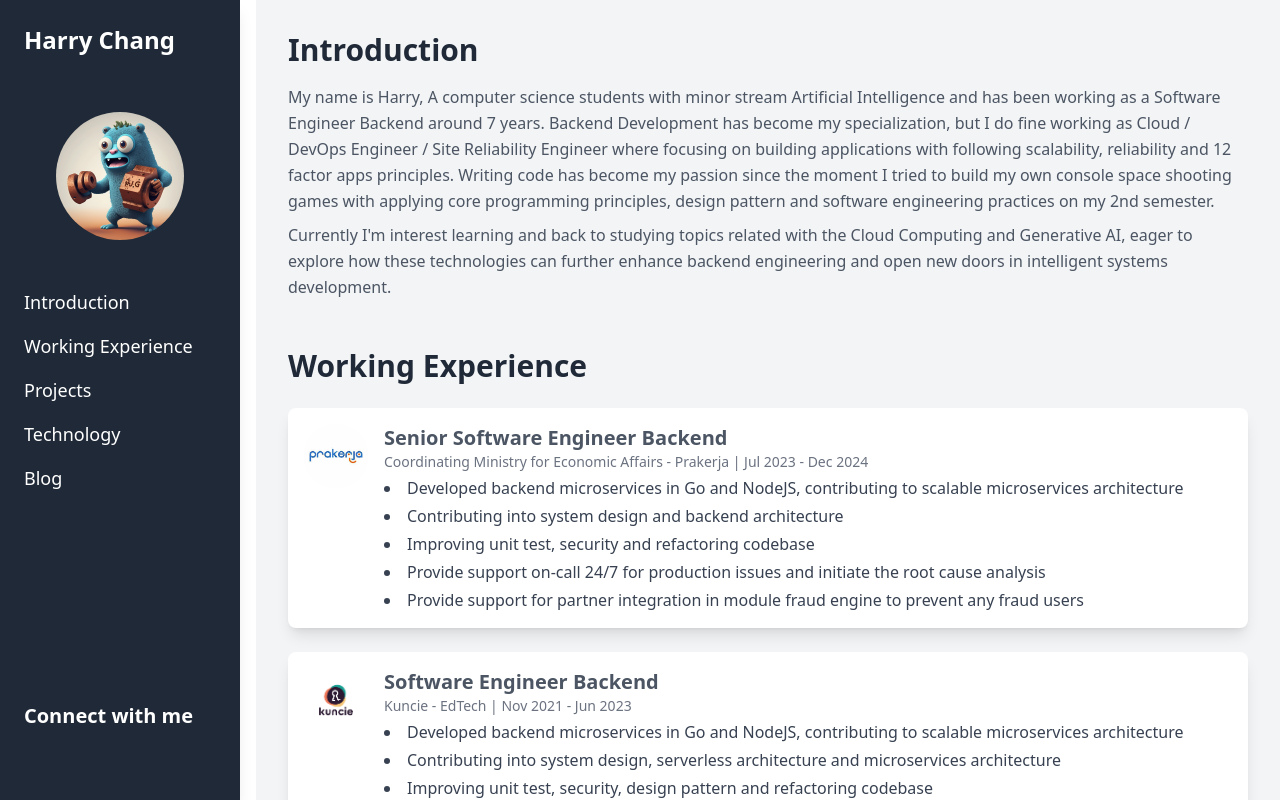
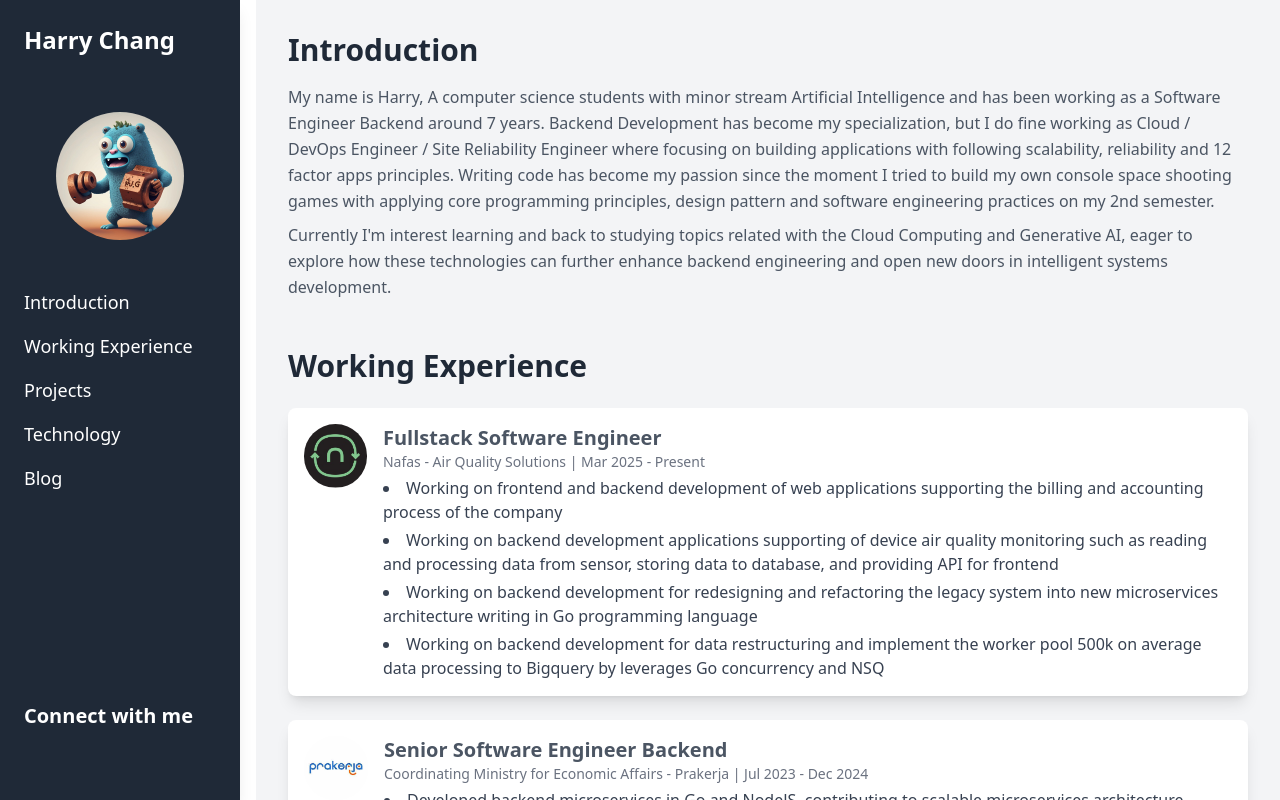
Before and after one commit to HarryChang30/harry-portofolio, a SvelteKit app: page / in a window 1280 px wide. Shown: the top 800 px of the page. Built offline with nearby package versions, Linux system fonts and the light colour scheme; some icons are missing.

Commit message:
update cv portofolio

```diff
--- a/src/components/Experience.svelte
+++ b/src/components/Experience.svelte
@@ -1,5 +1,17 @@
 <script>
     export let experiences = [
+        {
+            company: "Nafas - Air Quality Solutions",
+            logo: "/logos/nafas.png",
+            position: "Fullstack Software Engineer",
+            duration: "Mar 2025 - Present",
+            description: [
+                "Working on frontend and backend development of web applications supporting the billing and accounting process of the company",
+                "Working on backend development applications supporting of device air quality monitoring such as reading and processing data from sensor, storing data to database, and providing API for frontend",
+                "Working on backend development for redesigning and refactoring the legacy system into new microservices architecture writing in Go programming language",
+                "Working on backend development for data restructuring and implement the worker pool 500k on average data processing to Bigquery by leverages Go concurrency and NSQ",
+            ]
+        },
         {
             company: "Coordinating Ministry for Economic Affairs - Prakerja",
             logo: "/logos/prakerja.jpg",
```
Also changed, not shown: static/logos/nafas.png (added).
